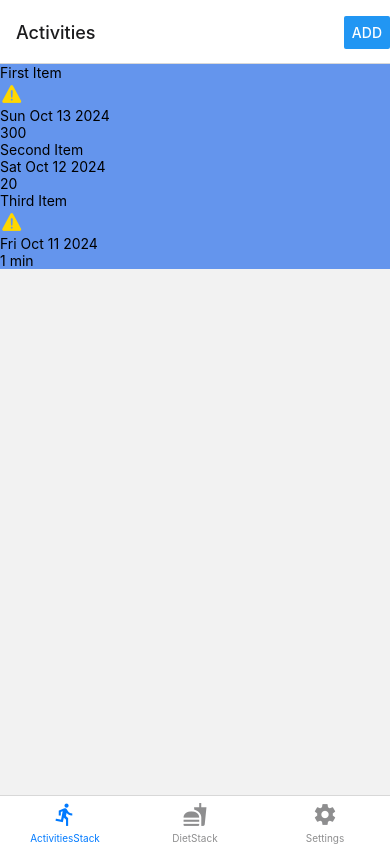
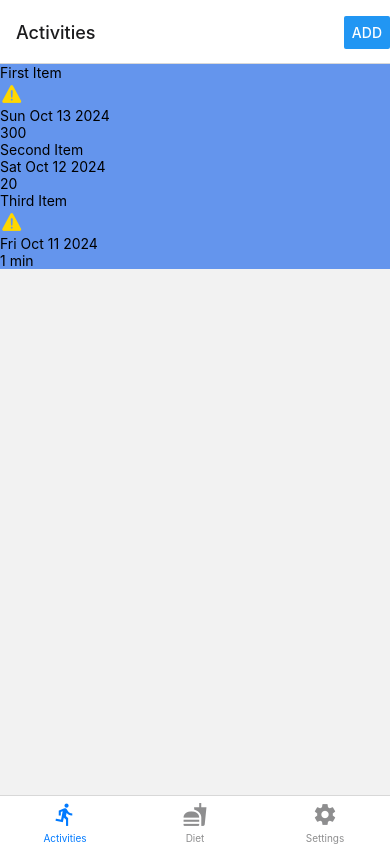
Before and after one commit to EstelleJiani/tracker-app, a React Native app: screen / in a window 390 px wide. Built offline with nearby package versions, Linux system fonts and the light colour scheme.

Commit message:
Updated NavigationTab

```diff
--- a/components/NavigationTab.js
+++ b/components/NavigationTab.js
@@ -24,7 +24,7 @@ function ActivitiesStackScreen() {
         name="Activities"
         component={ActivitiesScreen}
         options={({navigation}) => ({
-          headerTitle: 'Activities',
+          title: 'Activities',
           headerRight: () => (
             <Button
               title="Add"
@@ -52,7 +52,7 @@ function  DietStackScreen() {
         name="Diet"
         component={DietScreen}
         options={({navigation}) => ({
-          headerTitle: 'Diet',
+          title: 'Diet',
           headerRight: () => (
             <Button
               title="Add"
@@ -64,7 +64,9 @@ function  DietStackScreen() {
       <DietStack.Screen
         name="AddDiet"
         component={AddDietScreen}
-        options={()=>({title: 'Add A Diet Entry',})}
+        options={()=>({
+          title: 'Add A Diet Entry',
+        })}
       />
     </DietStack.Navigator>
   );
@@ -77,7 +79,8 @@ function SettingsStackScreen() {
       <SettingStack.Screen
         name="Settings"
         component={SettingsScreen}
-        options={() => ({title: 'Settings',
+        options={() => ({
+          title: 'Settings',
         })}
       />
     </SettingStack.Navigator>
@@ -92,6 +95,7 @@ function NavigationTab() {
         name="ActivitiesStack"
         component={ActivitiesStackScreen}
         options={{
+          title: 'Activities',
           tabBarIcon: ({color, size}) => (
             <MaterialIcons name="directions-run" color={color} size={size} />
           ),
@@ -100,6 +104,7 @@ function NavigationTab() {
         name="DietStack"
         component={DietStackScreen}
         options={{
+          title: 'Diet',
           tabBarIcon: ({color, size}) => (
             <MaterialIcons name="fastfood" color={color} size={size} />
           ),
@@ -109,6 +114,7 @@ function NavigationTab() {
         name="Settings"
         component={SettingsStackScreen}
         options={{
+          title: 'Settings',
           tabBarIcon: ({color, size}) => (
             <MaterialIcons name="settings" color={color} size={size} />
           ),
```
